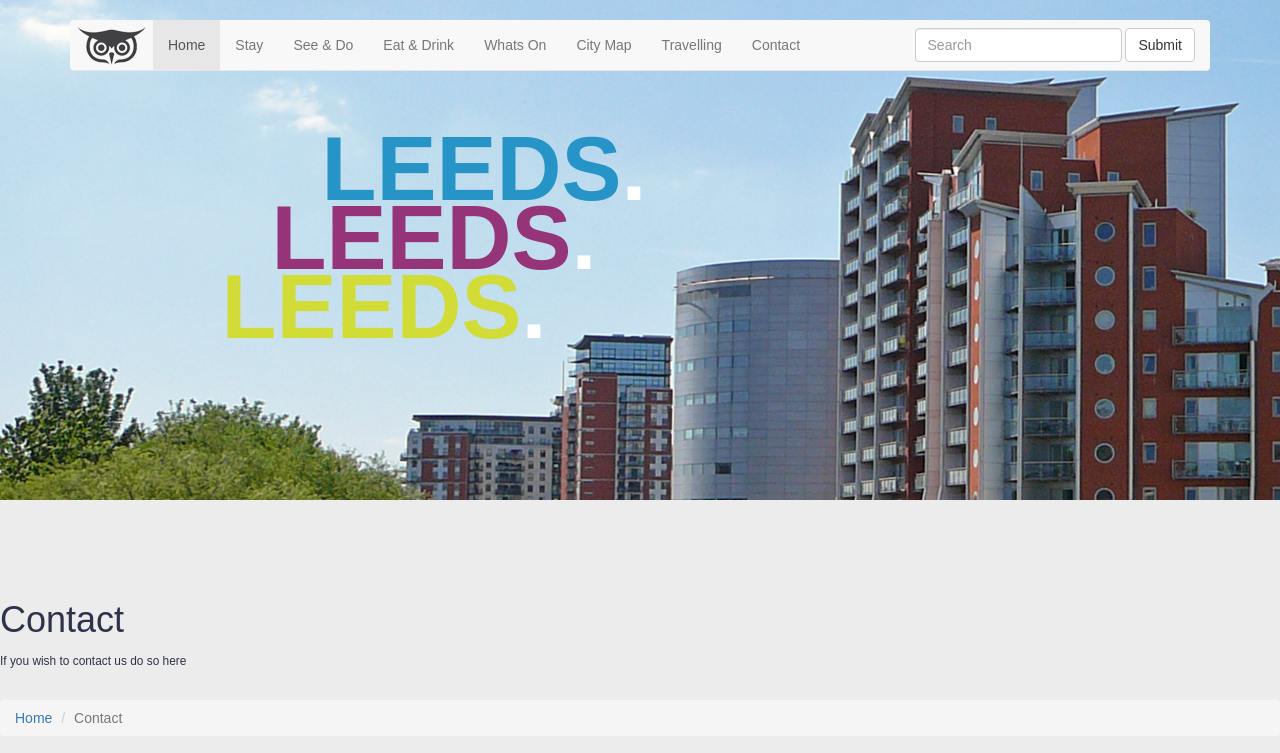
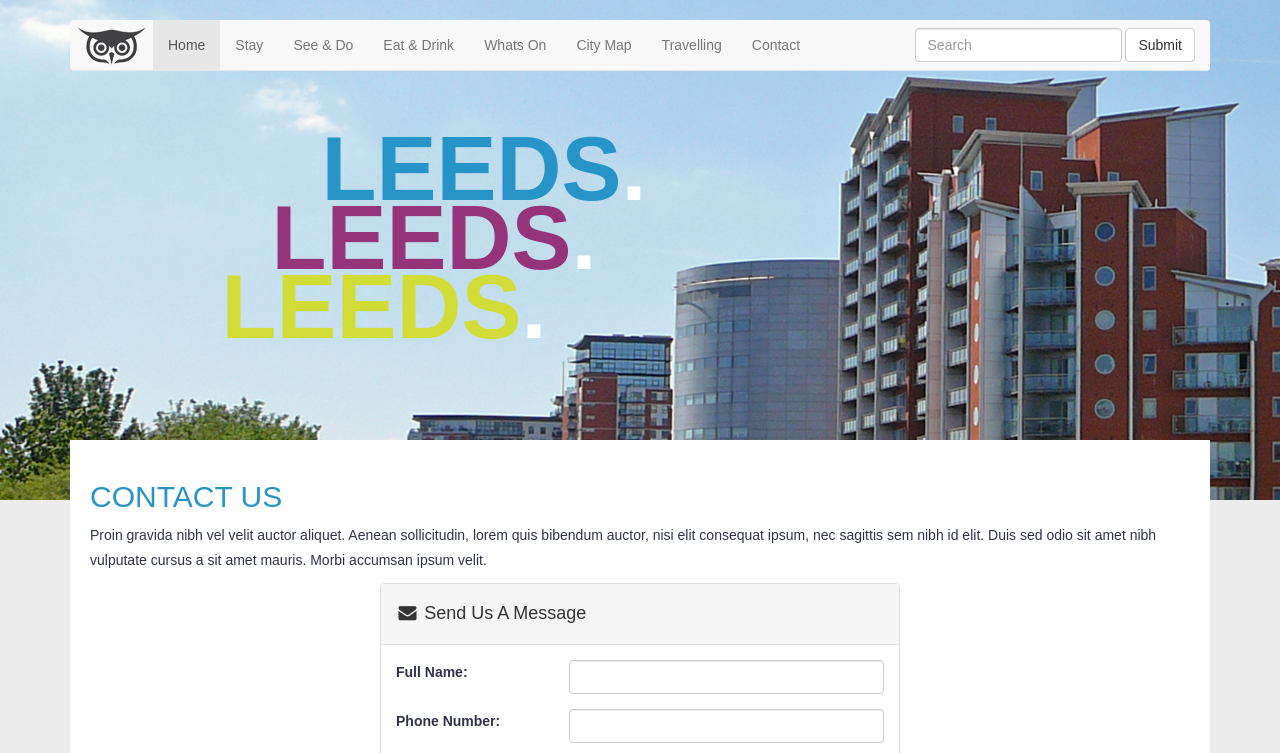
Before and after one commit to Michael-Hutchinson/leeds-tourism, a CodeIgniter app: page /database/contact in a window 1280 px wide. Shown: the top 753 px of the page. Run offline with CodeIgniter, Linux system fonts and the light colour scheme; some libraries are stand-ins or nearby versions.

Commit message:
Contact Form + Header & Footer Changes

```diff
--- a/application/views/main/contact_form.php
+++ b/application/views/main/contact_form.php
@@ -1,63 +1,21 @@
-<!-- Page Heading/Breadcrumbs -->
-<div class="row">
-    <div class="col-lg-12">
-        <div class="page-header">
-            <h1>Contact</h1>
-            <small>If you wish to contact us do so here</small>
-        </div>
-        <ol class="breadcrumb">
-            <li><a href="index.php">Home</a>
-            </li>
-            <li class="active">Contact</li>
-        </ol>
-    </div>
-</div>
-
-<!-- Content Row -->
-<div class="row">
-    <!-- Map Column -->
-    <div class="col-md-8">
-        <!-- Google Map -->
-        <div class="map" id="map"></div>
-                <div class="hidden-lg hidden-md"><hr></div>
-    </div>
-    <!-- Contact Details Column -->
-    <div class="col-md-4">
-        <address>
-          <strong>Hartlepool Safeguarding Children Board.</strong><br>
-          Civic Centre, Level 4,<br>
-          Victoria Road, Hartlepool,<br>
-          TS24 8AY.
-        </address>
-
-        <p><i class="fa fa-phone"></i>
-            <abbr title="Telephone">T</abbr>: (01429) 523825</p>
-        <p><i class="fa fa-envelope-o"></i>
-            <abbr title="Email">E</abbr>: <a href="mailto:HSCB@Hartlepool.gov.uk">HSCB@Hartlepool.gov.uk</a>
-        </p>
-        <p><i class="fa fa-clock-o"></i>
-            <abbr title="Hours">H</abbr>: Monday - Friday: 9:00 AM to 5:00 PM</p>
-
-    </div>
-</div>
-<!-- /.row -->
-
-<!-- Contact Section -->
+    <section id="boxes">
+    <div class="content">
       <div class="container">
         <div class="row">
-            <div class="col-lg-12">
-                <div class="page-header">
-                <h1>Send Us A Message</h1>
-                </div>
-            </div>
-        </div>
+          <div class="col-xs-12 col-sm-12 col-md-12 boxes">
+            <div class="white-background overflow-hidden">
+                <div class="col-xs-12 col-sm-12 padding0">
+                  <div class="padding20 box-text">
+                    <h2><span class="blue">CONTACT US</span></h2>
+                      <p>Proin gravida nibh vel velit auctor aliquet. Aenean sollicitudin, lorem quis bibendum auctor, nisi elit consequat ipsum, nec sagittis sem nibh id elit. Duis sed odio sit amet nibh vulputate cursus a sit amet mauris. Morbi accumsan ipsum velit.</p>
+
                 <!-- Contact Form -->
         <div class="row">
             <div class="col-md-12">
               <div class="col-md-6 col-md-offset-3">
                     <div class="panel panel-default">
                       <div class="panel-heading">
-                            <h4 class="second-header"><i class="fa fa-fw fa-envelope"></i> Please Note We Only Reply During Working Hours</h4>
+                            <h4 class="second-header"><i class="fa fa-fw fa-envelope"></i> Send Us A Message</h4>
                         </div>
                       <div class="panel-body">
                             <?php print form_open('contact'); ?>
@@ -105,46 +63,13 @@
             </div>
           </div>
         </div>
+
+
                   </div>
-
-<!-- Map -->
-<script>
-var map;
-function initMap() {
-var myLatLng = {lat: 54.685797, lng: -1.214287};
-map = new google.maps.Map(document.getElementById('map'), {
-center: myLatLng,
-zoom: 17,
-disableDefaultUI: true,
-mapTypeId: google.maps.MapTypeId.HYBRID
-});
-
-var contentString = '<div id="content">'+
-  '<div id="siteNotice">'+
-  '</div>'+
-  '<h2 id="firstHeading" class="firstHeading">Hartlepool Safeguarding Childrens Board</h2>'+
-  '<div id="bodyContent">'+
-  '<p><b>Hartlepool Borough Council</b></br>'+
-  'Victoria Rd, Hartlepool TS24 8AY,</br>'+
-  'United Kingdom'+
-  '</div>'+
-  '</div>';
-
-var infowindow = new google.maps.InfoWindow({
-content: contentString
-});
-
-var image = '/assets/images/map_marker.png';
-var mapMarker = new google.maps.Marker({
-position: myLatLng,
-map: map,
-icon: image
-});
-
-mapMarker.addListener('click', function() {
-infowindow.open(map, mapMarker);
-});
-}
-</script>
-
-<script src="https://maps.googleapis.com/maps/api/js?key=AIzaSyDu1IymTNXLuAiHhDeO-OzClhYgkDLCS-g&amp;callback=initMap" async defer> </script>
+                </div>
+            </div>
+          </div>
+        </div>
+      </div>
+      </div>
+    </section>
--- a/application/views/main/page_components/footer.php
+++ b/application/views/main/page_components/footer.php
@@ -1,3 +1,21 @@
+    <section id="newsletter" class="blue-background newsletter">
+      <div class="container">
+        <div class="row">
+          <div class="col-lg-12 text-center">
+            <h2><span class="white">Sign Up For Our Newsletter</span></h2>
+            <p>Sign up to get our latest exclusive updates, deals, offers and promotions</p>
+            <form class="form-inline">
+              <div class="form-group">
+                <label class="sr-only" for="exampleInputEmail3">Email address</label>
+                <input type="email" class="form-control" id="exampleInputEmail3" placeholder="Enter email">
+              </div>
+              <button type="submit" class="btn btn-primary">Submit</button>
+            </form>
+          </div>
+        </div>
+      </div>
+    </section>
+
     <footer>
       <div class="container">
         <div class="row">
--- a/application/views/main/page_components/head-tags.php
+++ b/application/views/main/page_components/head-tags.php
@@ -13,6 +13,7 @@
     <!-- Bootstrap -->
     <link href="assets/css/bootstrap.min.css" rel="stylesheet">
     <link href="assets/css/style.css" rel="stylesheet">
+    <link href="assets/font-awesome/css/font-awesome.min.css" rel="stylesheet" type="text/css">
 
     <!-- HTML5 shim and Respond.js for IE8 support of HTML5 elements and media queries -->
     <!-- WARNING: Respond.js doesn't work if you view the page via file:// -->
--- a/application/views/main/page_components/header.php
+++ b/application/views/main/page_components/header.php
@@ -12,20 +12,20 @@
                 <span class="icon-bar"></span>
                 <span class="icon-bar"></span>
               </button>
-              <a class="navbar-brand" href="#">
+              <a class="navbar-brand" href="/">
                 <img alt="Leeds Logo" src="assets/images/leeds-logo.png">
               </a>
             </div>
             <div id="navbar" class="navbar-collapse collapse" aria-expanded="false" style="height: 1px;">
               <ul class="nav navbar-nav">
-                <li class="active"><a href="#">Home <span class="sr-only">(current)</span></a></li>
+                <li class="active"><a href="/">Home <span class="sr-only">(current)</span></a></li>
                 <li><a href="#">Stay</a></li>
                 <li><a href="#">See & Do</a></li>
                 <li><a href="#">Eat & Drink</a></li>
                 <li><a href="#">Whats On</a></li>
-                <li><a href="#">City Map</a></li>
+                <li><a href="map">City Map</a></li>
                 <li><a href="#">Travelling</a></li>
-                <li><a href="#">Contact</a></li>
+                <li><a href="contact">Contact</a></li>
               </ul>
               <form class="navbar-form navbar-right">
                 <div class="form-group">
--- a/assets/css/style.css
+++ b/assets/css/style.css
@@ -295,3 +295,11 @@ footer h2 {
     }
 }
 }
+
+
+
+.map {
+  height: 400px;
+  width: 100%;
+  border:2px solid #96347a;
+}
```
Also changed, not shown: application/views/main/home_view.php (+0 -18 lines). Lines whose indentation alone changed are shown as unchanged.
